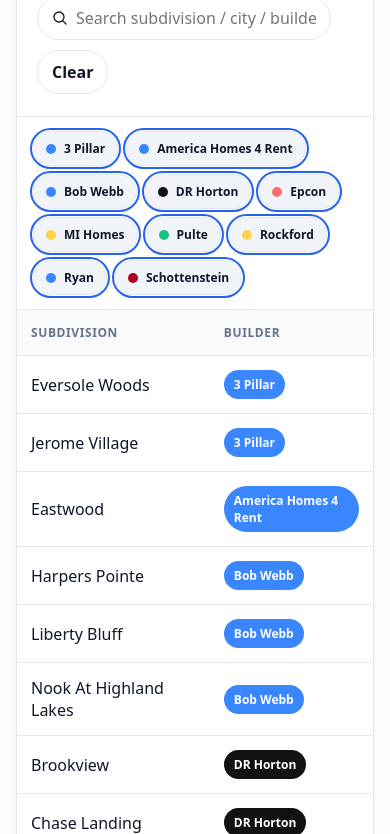
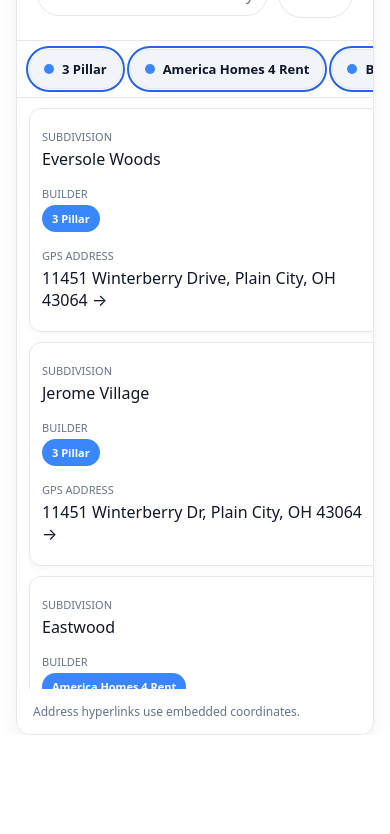
Before and after one commit to NoahMichalski/noahmichalski.github.io, a plain HTML site: page subdivisions.html in a window 390 px wide. Shown: the part 139-973 px from the top of the page. After the commit the page ends 874 px from the top, so only its background shows below. Drawn offline with Linux system fonts and the light colour scheme.

Commit message:
Update subdivisions.html

```diff
--- a/subdivisions.html
+++ b/subdivisions.html
@@ -27,21 +27,21 @@
     }
     header{
       padding:22px 20px;display:flex;flex-wrap:wrap;gap:12px;align-items:center;justify-content:space-between;
-      border-bottom:1px solid var(--border);background:var(--panel)
+      border-bottom:1px solid var(--border);background:var(--panel);position:sticky;top:0;z-index:5
     }
     .title{font-size:22px;font-weight:800;letter-spacing:.3px;display:flex;gap:10px;align-items:center}
     .title small{font-size:12px;color:var(--muted);font-weight:600}
-    .controls{display:flex;gap:10px;flex-wrap:wrap;align-items:center}
+    .controls{display:flex;gap:10px;flex-wrap:wrap;align-items:center;width:fit-content}
     .search{display:flex;align-items:center;gap:8px;background:#fff;border:1px solid var(--border);border-radius:999px;padding:10px 14px;min-width:260px}
     .search input{all:unset;color:var(--text);width:240px}
     .btn{all:unset;cursor:pointer;background:#fff;border:1px solid var(--border);padding:10px 14px;border-radius:999px;color:var(--text);font-weight:700}
-    .chips{display:flex;flex-wrap:wrap;gap:8px;padding:14px 16px;border-bottom:1px solid var(--border);background:var(--panel)}
-    .chip{display:inline-flex;gap:8px;align-items:center;padding:8px 12px;border-radius:999px;border:1px solid var(--border);background:var(--pill);color:var(--text);font-weight:700;font-size:12px;cursor:pointer;user-select:none}
+    .chips{display:flex;flex-wrap:nowrap;gap:8px;padding:14px 16px;border-bottom:1px solid var(--border);background:var(--panel);overflow-x:auto;-webkit-overflow-scrolling:touch}
+    .chip{display:inline-flex;gap:8px;align-items:center;padding:10px 14px;border-radius:999px;border:1px solid var(--border);background:var(--pill);color:var(--text);font-weight:700;font-size:13px;cursor:pointer;user-select:none;flex:0 0 auto}
     .chip input{display:none}
     .chip.active{outline:2px solid var(--accent);outline-offset:1px}
     .legend-dot{width:10px;height:10px;border-radius:999px;display:inline-block}
     .tbl{width:100%;border-collapse:separate;border-spacing:0}
-    .tbl thead th{font-size:12px;text-transform:uppercase;letter-spacing:.6px;color:var(--muted);text-align:left;padding:14px;border-bottom:1px solid var(--border);position:sticky;top:0;background:var(--panel-2);z-index:2}
+    .tbl thead th{font-size:12px;text-transform:uppercase;letter-spacing:.6px;color:var(--muted);text-align:left;padding:14px;border-bottom:1px solid var(--border);position:sticky;top:62px;background:var(--panel-2);z-index:4}
     .row{transition:background .1s}
     .row:hover{background:#f8fafc}
     .tbl td{border-bottom:1px solid var(--border);padding:14px;vertical-align:middle}
@@ -49,9 +49,30 @@
     footer{padding:14px 16px;color:var(--muted);display:flex;justify-content:space-between;align-items:center;gap:12px;background:var(--panel)}
     .hint{font-size:12px;color:var(--muted)}
     .empty{padding:30px 16px;color:var(--muted)}
+
+    /* --- Mobile layout: table -> card list --- */
     @media (max-width:720px){
-      .tbl td:nth-child(3){display:none}
-      .tbl th:nth-child(3){display:none}
+      .wrap{margin:16px auto}
+      header{gap:10px}
+      .controls{width:100%}
+      .search{min-width:0;width:100%}
+      .search input{width:100%}
+      .btn{padding:12px 16px}
+
+      .chips{padding:8px 12px}
+
+      /* remove fixed height so page can scroll naturally */
+      .table-scroll{max-height:none}
+
+      .tbl, .tbl thead, .tbl tbody, .tbl tr, .tbl th, .tbl td { display:block; width:100% }
+      .tbl thead{display:none}
+      .tbl tr{ border:1px solid var(--border); border-radius:12px; padding:12px; margin:10px 12px; background:#fff; box-shadow:0 2px 8px rgba(0,0,0,.04) }
+      .tbl td{ border:none; padding:8px 0 }
+      .tbl td::before{ content:attr(data-label); display:block; font-size:11px; color:var(--muted); text-transform:uppercase; margin-bottom:4px }
+
+      a{border-bottom:none}
+      a::after{ content:" →" }
+      .pill{font-size:11px}
     }
   </style>
 </head>
@@ -61,7 +82,7 @@
       <header>
         <div class="title">Subdivision Directory <small>Coordinates stored with each subdivision</small></div>
         <div class="controls">
-          <div class="search">
+          <div class="search" style="flex:1">
             <svg width="16" height="16" viewBox="0 0 24 24" fill="none"><path d="M21 21l-4.35-4.35M10.5 18a7.5 7.5 0 1 1 0-15 7.5 7.5 0 0 1 0 15Z" stroke="currentColor" stroke-width="2" stroke-linecap="round"/></svg>
             <input id="q" placeholder="Search subdivision / city / builder…"/>
           </div>
@@ -71,7 +92,7 @@
 
       <div class="chips" id="builderChips"></div>
 
-      <div style="overflow:auto; max-height: 70vh;">
+      <div class="table-scroll" style="overflow:auto; max-height: 70vh;">
         <table class="tbl" id="tbl">
           <thead>
             <tr><th>Subdivision</th><th>Builder</th><th>GPS Address</th></tr>
@@ -233,10 +254,18 @@
         .forEach(s => {
           const tr = document.createElement('tr');
           const mapLink = (s.coords && s.coords.length===2) ? `https://www.google.com/maps?q=${s.coords[0]},${s.coords[1]}` : null;
-          tr.innerHTML = `
-            <td>${s.name}</td>
-            <td>${builderPill(s.builder)}</td>
-            <td>${mapLink ? `<a href="${mapLink}" target="_blank">${s.address}</a>` : s.address}</td>`;
+          const nameTd = document.createElement('td');
+          nameTd.dataset.label = 'Subdivision';
+          nameTd.textContent = s.name;
+          const bldrTd = document.createElement('td');
+          bldrTd.dataset.label = 'Builder';
+          bldrTd.innerHTML = builderPill(s.builder);
+          const addrTd = document.createElement('td');
+          addrTd.dataset.label = 'GPS Address';
+          addrTd.innerHTML = mapLink ? `<a href="${mapLink}" target="_blank">${s.address}</a>` : s.address;
+          tr.appendChild(nameTd);
+          tr.appendChild(bldrTd);
+          tr.appendChild(addrTd);
           tbody.appendChild(tr);
           rows++;
         });
```
